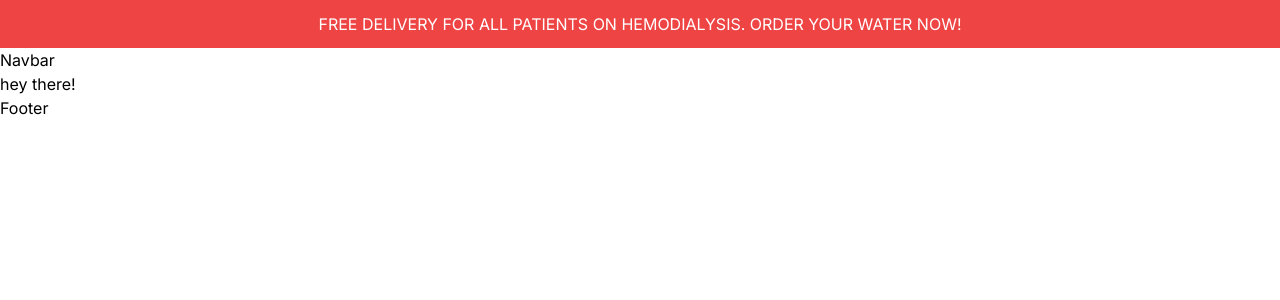
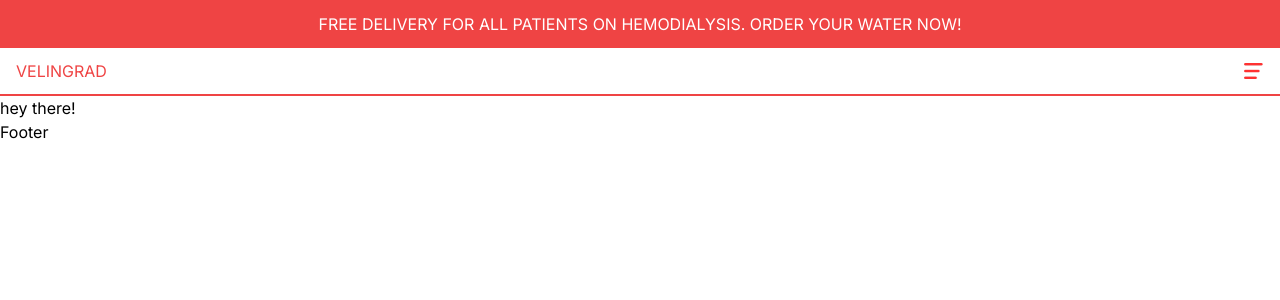
Before and after one commit to TankEngine-ish/Water_Takeaway_Service_Full_Stack_Application, a Next.js app: page / in a window 1280 px wide. Shown: the top 300 px of the page. Built offline with nearby package versions, Linux system fonts and the light colour scheme.

Commit message:
add navbar title and side bar

```diff
--- a/src/components/Navbar.tsx
+++ b/src/components/Navbar.tsx
@@ -1,5 +1,18 @@
-import React from 'react'
+import React from 'react';
+import Menu from './Menu';
+import Link from 'next/link';
 const Navbar = () => {
-  return <div>Navbar</div>
+  return (
+  <div className="h-12 text-red-500 p-4 flex items-center justify-between border-b-2 border-b-red-500 uppercase">
+    {}
+    <div>
+      <Link href={''}>Velingrad</Link>
+    </div>
+    {}
+    <div>
+      <Menu/>
+    </div>
+</div>
+)
 }
 export default Navbar
```
